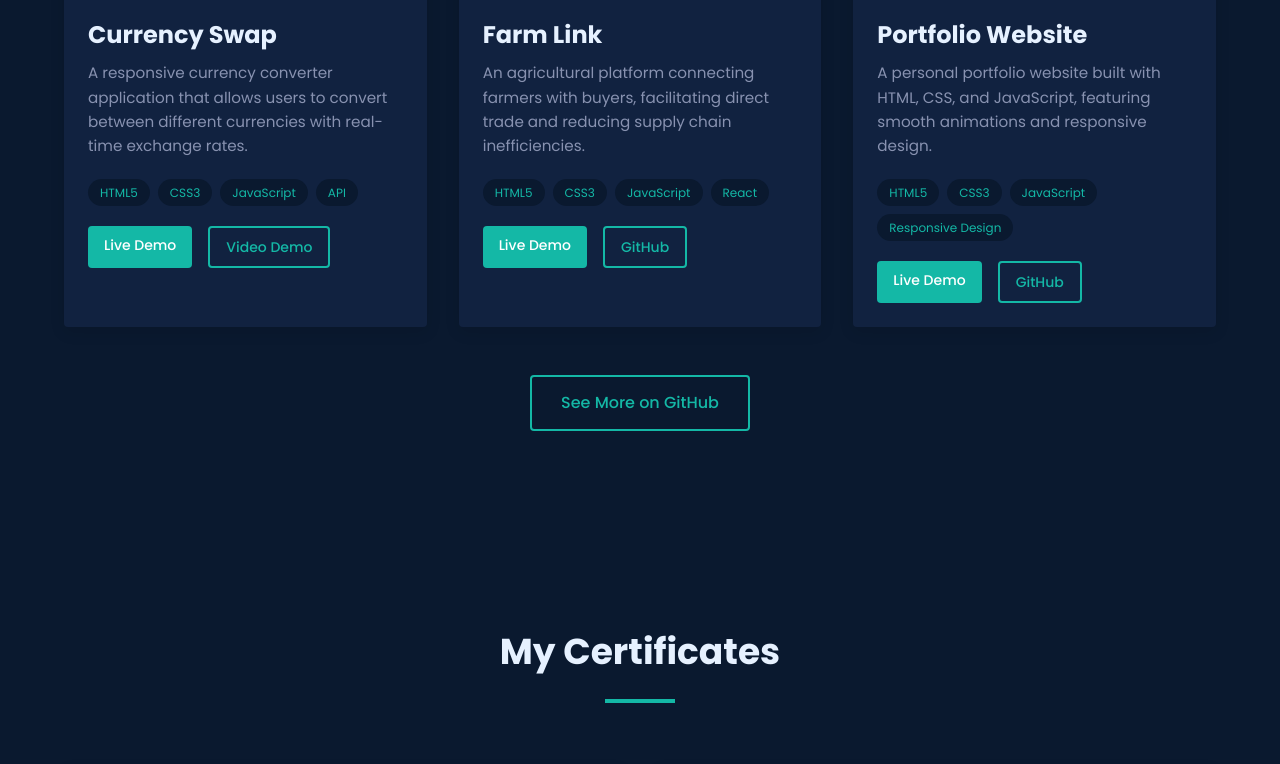
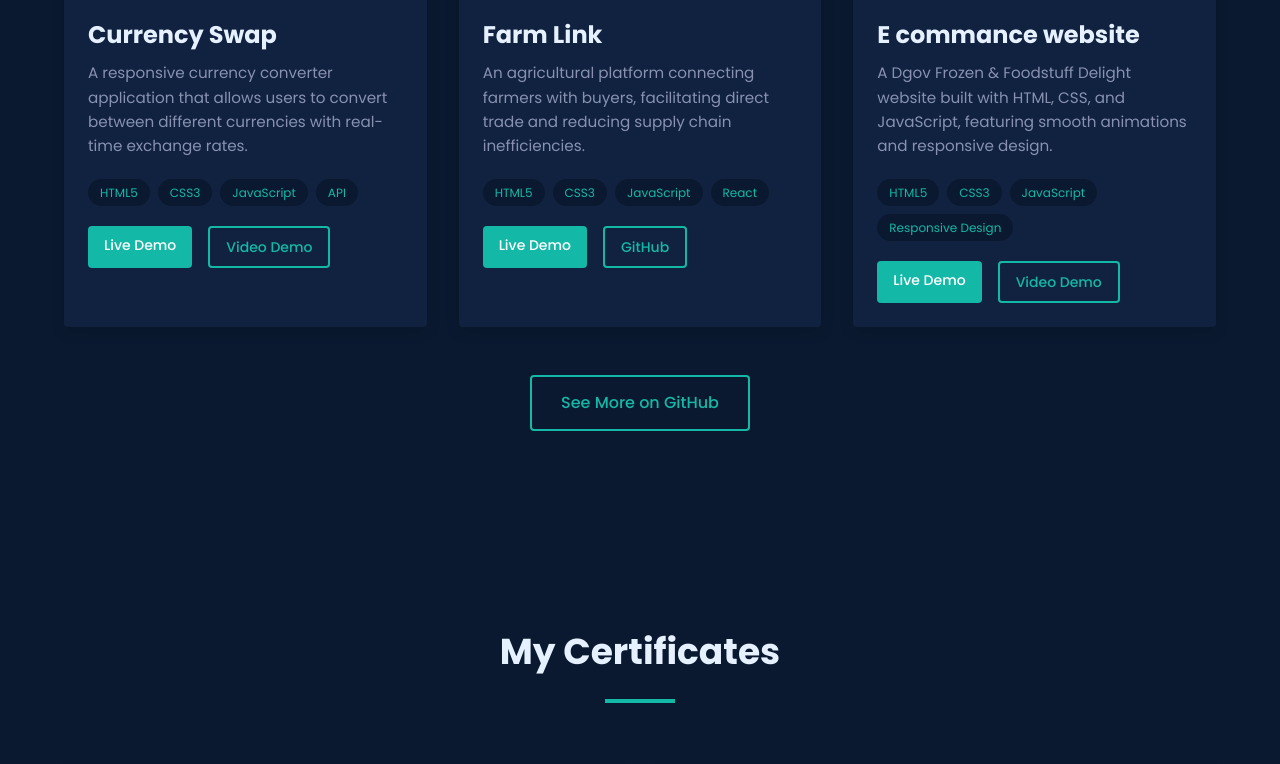
Before and after one commit to Keagee9/my-portfolio92, a plain HTML site: page index.html in a window 1280 px wide. Shown: the part 3024-3788 px from the top of the page. Drawn offline with Linux system fonts and the light colour scheme.

Commit message:
updated wireframe

```diff
--- a/index.html
+++ b/index.html
@@ -258,8 +258,8 @@
                         <img src="https://images.pexels.com/photos/6289028/pexels-photo-6289028.jpeg?auto=compress&cs=tinysrgb&w=1260&h=750&dpr=1" alt="Portfolio Website">
                     </div>
                     <div class="project-info">
-                        <h3>Portfolio Website</h3>
-                        <p>A personal portfolio website built with HTML, CSS, and JavaScript, featuring smooth animations and responsive design.</p>
+                        <h3>E commance website </h3>
+                        <p>A Dgov Frozen & Foodstuff Delight website built with HTML, CSS, and JavaScript, featuring smooth animations and responsive design.</p>
                         <div class="project-tech">
                             <span>HTML5</span>
                             <span>CSS3</span>
@@ -267,8 +267,8 @@
                             <span>Responsive Design</span>
                         </div>
                         <div class="project-links">
-                            <a href="#" class="btn btn-sm btn-primary">Live Demo</a>
-                            <a href="https://github.com/Keagee9" target="_blank" class="btn btn-sm btn-outline">GitHub</a>
+                            <a href="https://dgov-foodstuff.vercel.app" target="_blank" class="btn btn-sm btn-primary">Live Demo</a>
+                            <a href="https://www.loom.com/share/1603d604290b416a956191f193ca1955?sid=04e37b0b-a85e-4916-bbf8-56c2705e5728" target="_blank" class="btn btn-sm btn-outline">Video Demo</a>
                         </div>
                     </div>
                 </div>
```
